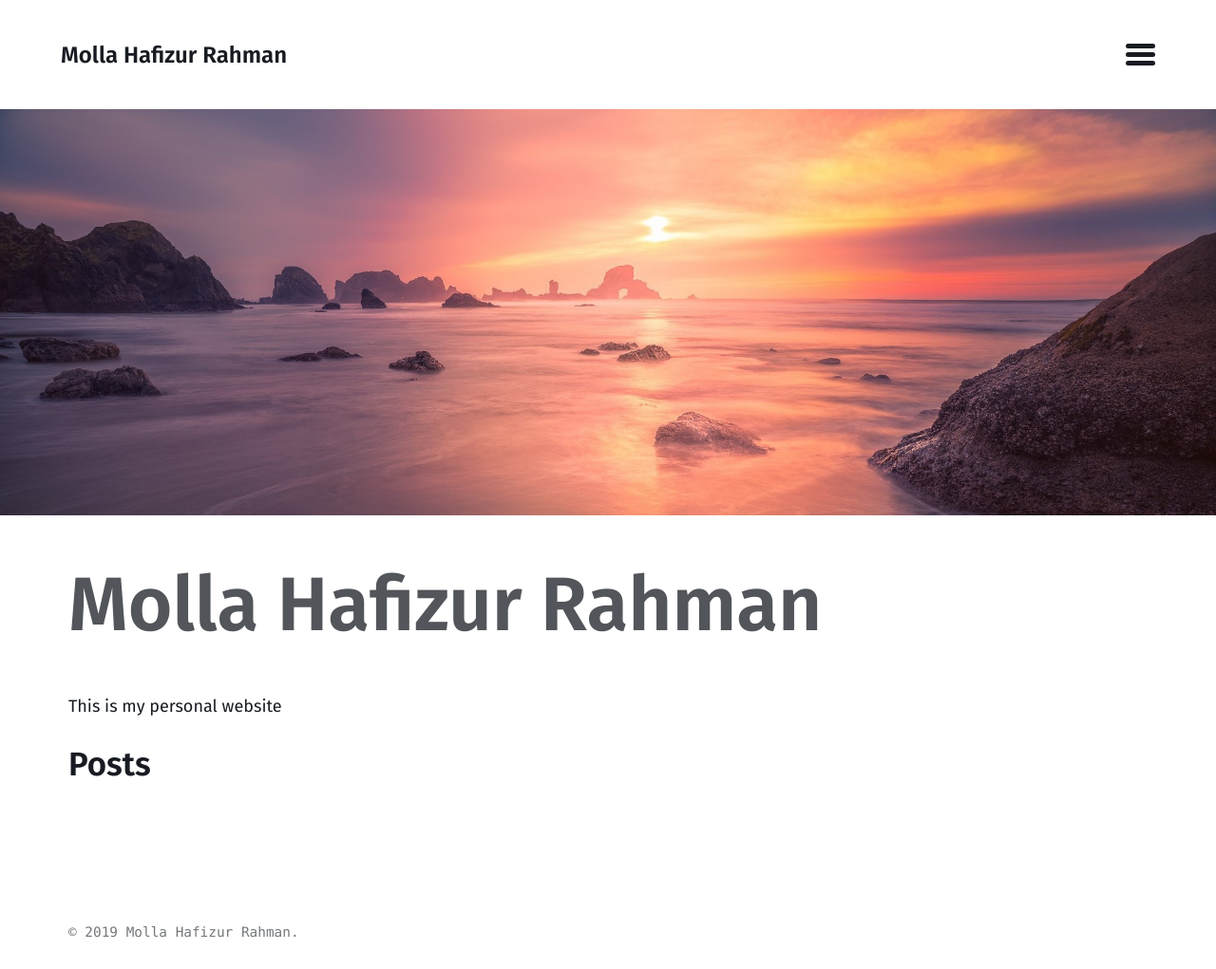
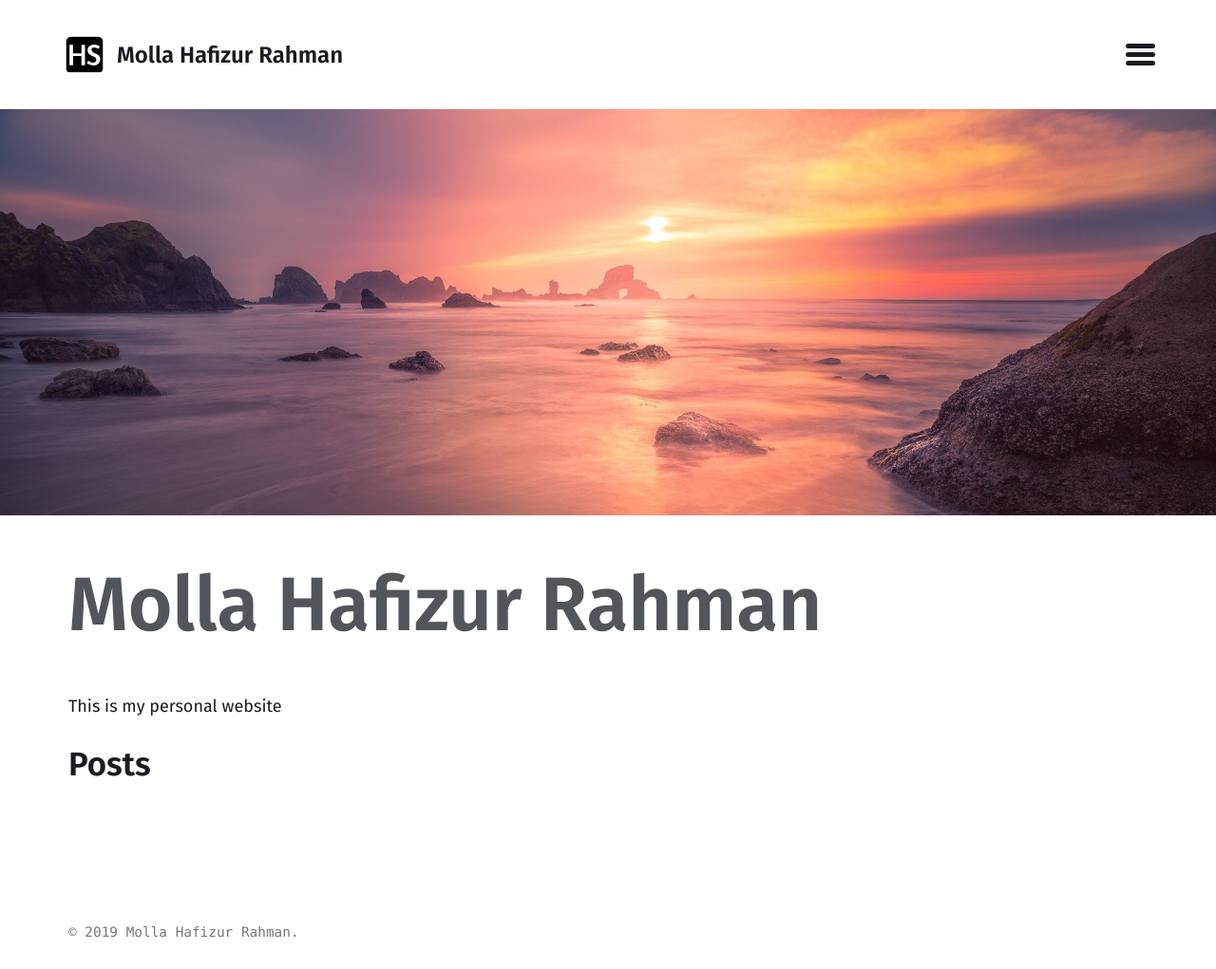
Before and after one commit to HafizSunny/HafizSunny09.github.io, a Jekyll site: the page built from index.md, in a window 1280 px wide. Shown: the whole page at 95% size. Built offline with Jekyll 4.4.1, drawn with Linux system fonts in a browser that asks for light colours; the list of posts is cut into pages by our own code.

Commit message:
Update _config.yml

```diff
--- a/_config.yml
+++ b/_config.yml
@@ -27,7 +27,7 @@ twitter_username: Sunny09022
 github_username: HafizSunny
 linkedin_username: molla-hafizur-rahman-a5284151
 
-logo: #"/images/logo.svg"
+logo: "/images/logo.svg"
 search: # true, false (default)
 search_full_content: false # true, false (default)
 search_provider: # lunr (default), algolia
```
